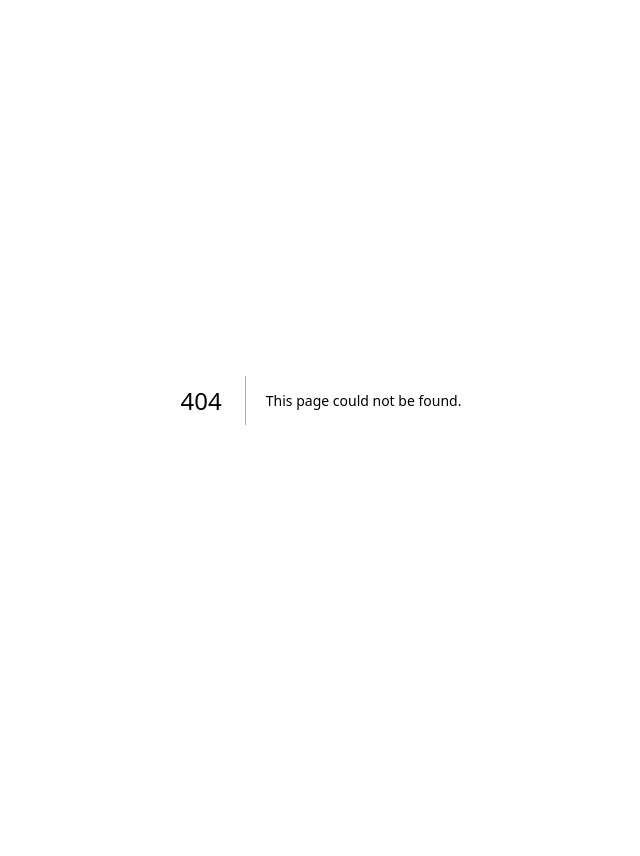
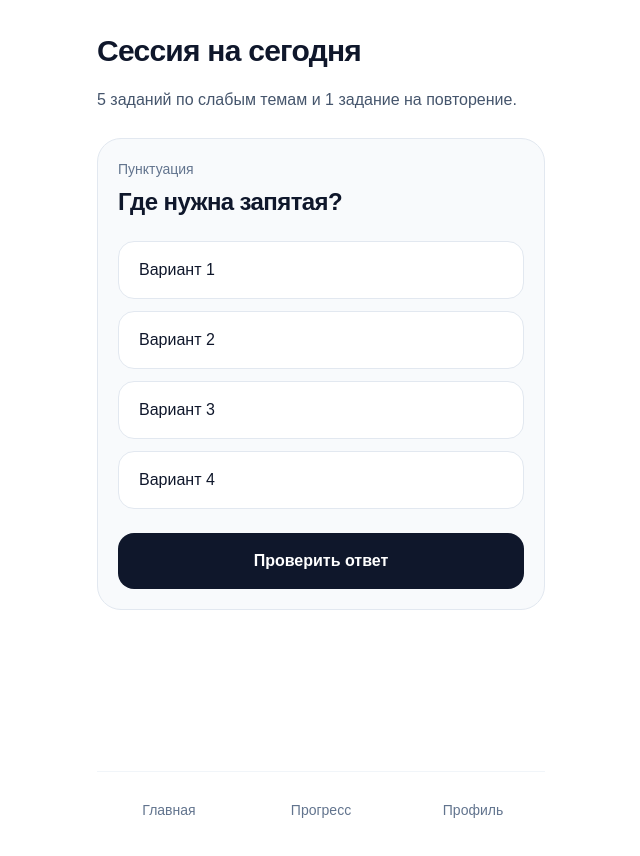
Before and after one commit to 4730188-hue/ege-trainer, a Next.js app: page /session in a window 1280 px wide. Before the commit this address had no page. Shown: the top 856 px of the page, without its empty margins (319-959 px from the left). Before the commit the page ends 800 px from the top, so only its background shows below. Built offline with nearby package versions, Linux system fonts and the light colour scheme.

Commit message:
Add session page and update home CTA

```diff
--- a/app/home/page.tsx
+++ b/app/home/page.tsx
@@ -12,7 +12,7 @@ export default function HomePage() {
           <p className="mt-2 text-base text-slate-600">Сессия на сегодня</p>
 
           <Link
-            href="/diagnosis"
+            href="/session"
             className="mt-6 inline-block rounded-2xl bg-slate-900 px-5 py-4 text-base font-semibold text-white transition hover:opacity-95"
           >
             Начать сессию
--- /dev/null
+++ b/app/session/page.tsx
@@ -0,0 +1,67 @@
+import Link from "next/link";
+
+export default function SessionPage() {
+  return (
+    <main className="min-h-screen bg-white px-6 py-8 text-slate-900">
+      <div className="mx-auto flex min-h-screen w-full max-w-md flex-col">
+        <div>
+          <h1 className="text-3xl font-bold leading-tight tracking-tight">
+            Сессия на сегодня
+          </h1>
+          <p className="mt-4 text-base leading-7 text-slate-600">
+            5 заданий по слабым темам и 1 задание на повторение.
+          </p>
+
+          <div className="mt-6 rounded-3xl border border-slate-200 bg-slate-50 p-5">
+            <p className="text-sm font-medium text-slate-500">Пунктуация</p>
+            <h2 className="mt-2 text-2xl font-bold leading-tight tracking-tight">
+              Где нужна запятая?
+            </h2>
+
+            <div className="mt-6 space-y-3">
+              <button className="w-full rounded-2xl border border-slate-200 bg-white px-5 py-4 text-left text-base font-medium text-slate-900">
+                Вариант 1
+              </button>
+              <button className="w-full rounded-2xl border border-slate-200 bg-white px-5 py-4 text-left text-base font-medium text-slate-900">
+                Вариант 2
+              </button>
+              <button className="w-full rounded-2xl border border-slate-200 bg-white px-5 py-4 text-left text-base font-medium text-slate-900">
+                Вариант 3
+              </button>
+              <button className="w-full rounded-2xl border border-slate-200 bg-white px-5 py-4 text-left text-base font-medium text-slate-900">
+                Вариант 4
+              </button>
+            </div>
+
+            <button className="mt-6 w-full rounded-2xl bg-slate-900 px-5 py-4 text-base font-semibold text-white transition hover:opacity-95">
+              Проверить ответ
+            </button>
+          </div>
+        </div>
+
+        <div className="mt-auto border-t border-slate-100 pt-4">
+          <div className="grid grid-cols-3 gap-2 text-center text-sm">
+            <Link
+              href="/home"
+              className="rounded-2xl px-3 py-3 font-medium text-slate-500"
+            >
+              Главная
+            </Link>
+            <Link
+              href="/progress"
+              className="rounded-2xl px-3 py-3 font-medium text-slate-500"
+            >
+              Прогресс
+            </Link>
+            <Link
+              href="/profile"
+              className="rounded-2xl px-3 py-3 font-medium text-slate-500"
+            >
+              Профиль
+            </Link>
+          </div>
+        </div>
+      </div>
+    </main>
+  );
+}
```
